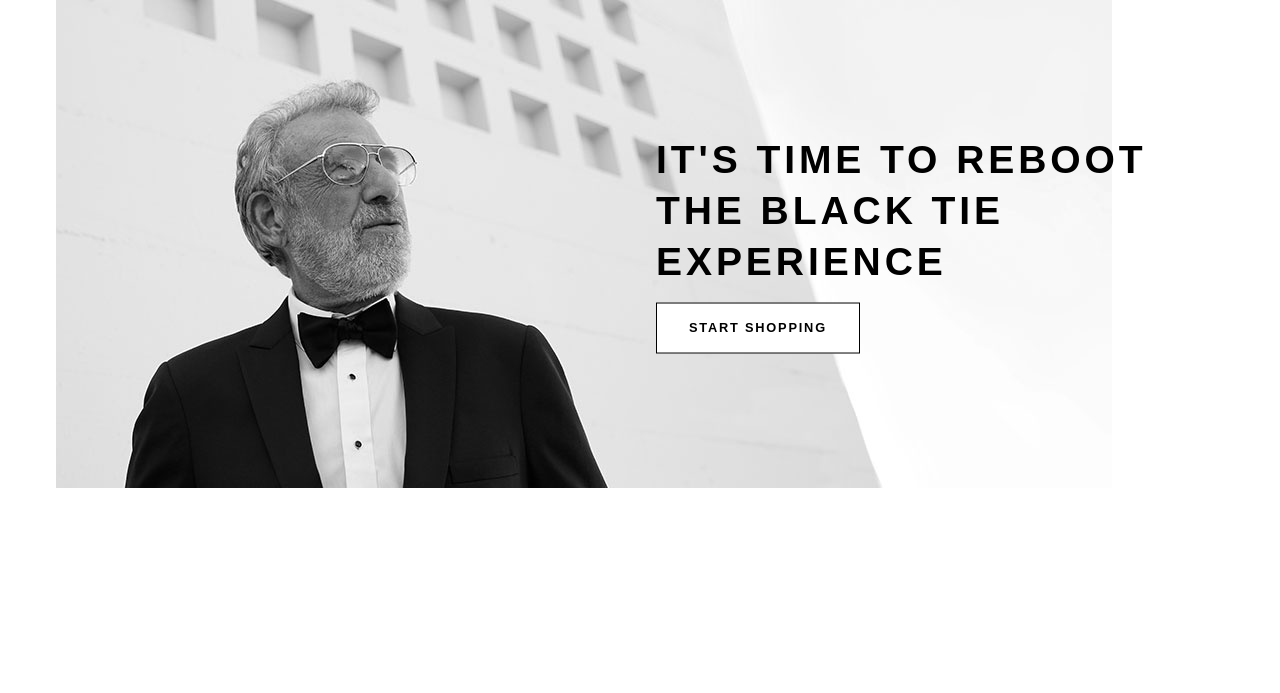
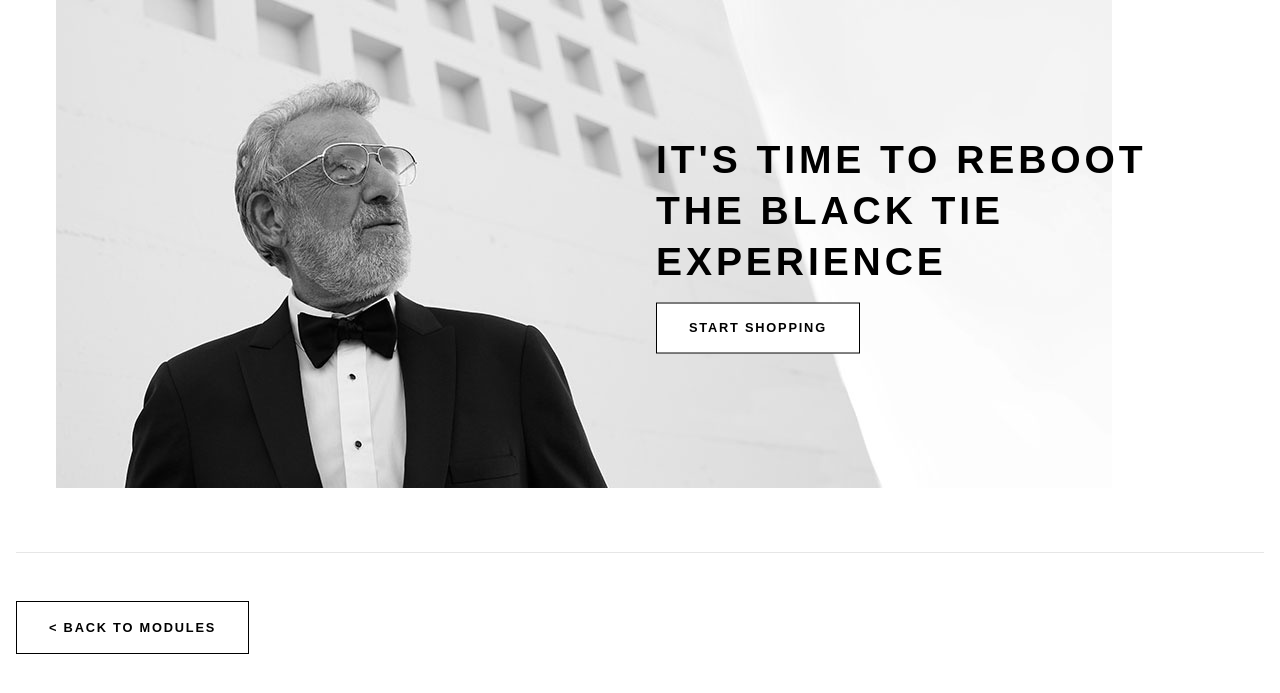
Before and after one commit to generationtux/styleguide, a Jekyll site: the page built from _modules/hero-caption-center.html, in a window 1280 px wide. Shown: the top 693 px of the page. Built offline with Jekyll 4.4.1, drawn with Linux system fonts in a browser that asks for light colours; comment, search, counter and statistics services are not loaded.

Commit message:
adds back to modules btn to stand alone module page

```diff
--- a/_layouts/modules.html
+++ b/_layouts/modules.html
@@ -5,6 +5,26 @@
 
 <body>
 	{{ content }}
+
+
+<div class="container-fluid">
+  <div class="row">
+    <div class="col-sm-12">
+      <hr class="pusher-xs-top-xl pusher-xs-btm-lg">
+    </div>
+  </div>
+</div><!-- /.container  -->
+
+
+<div class="container-fluid pusher-xs-top-md pusher-xs-btm-xl">
+  <div class="row">
+    <div class="col-sm-12">
+      <a href="{{site.baseurl}}/modules" class="btn btn-hollow-primary">< Back to Modules</a>
+    </div>
+  </div>
+</div><!-- /.container  -->
+
+
 </body>
 
 {% include footer.html %}
```
